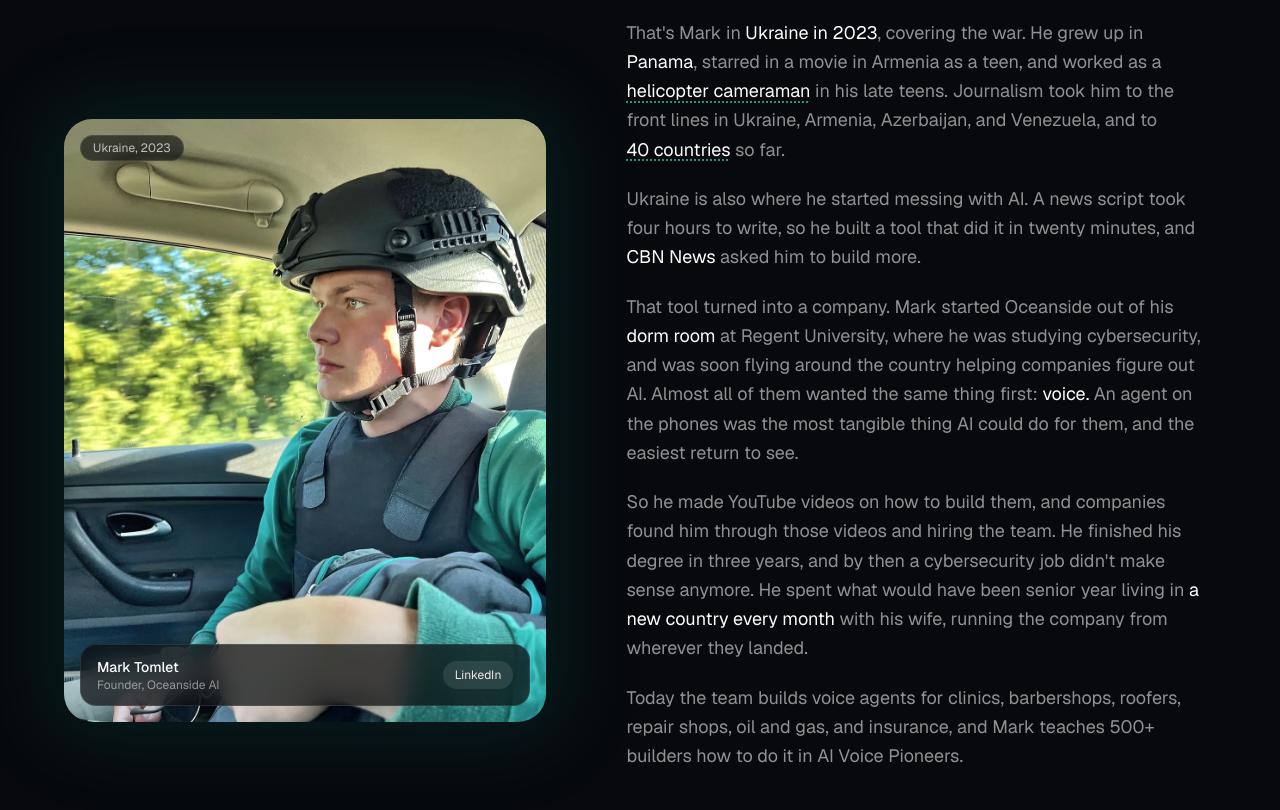
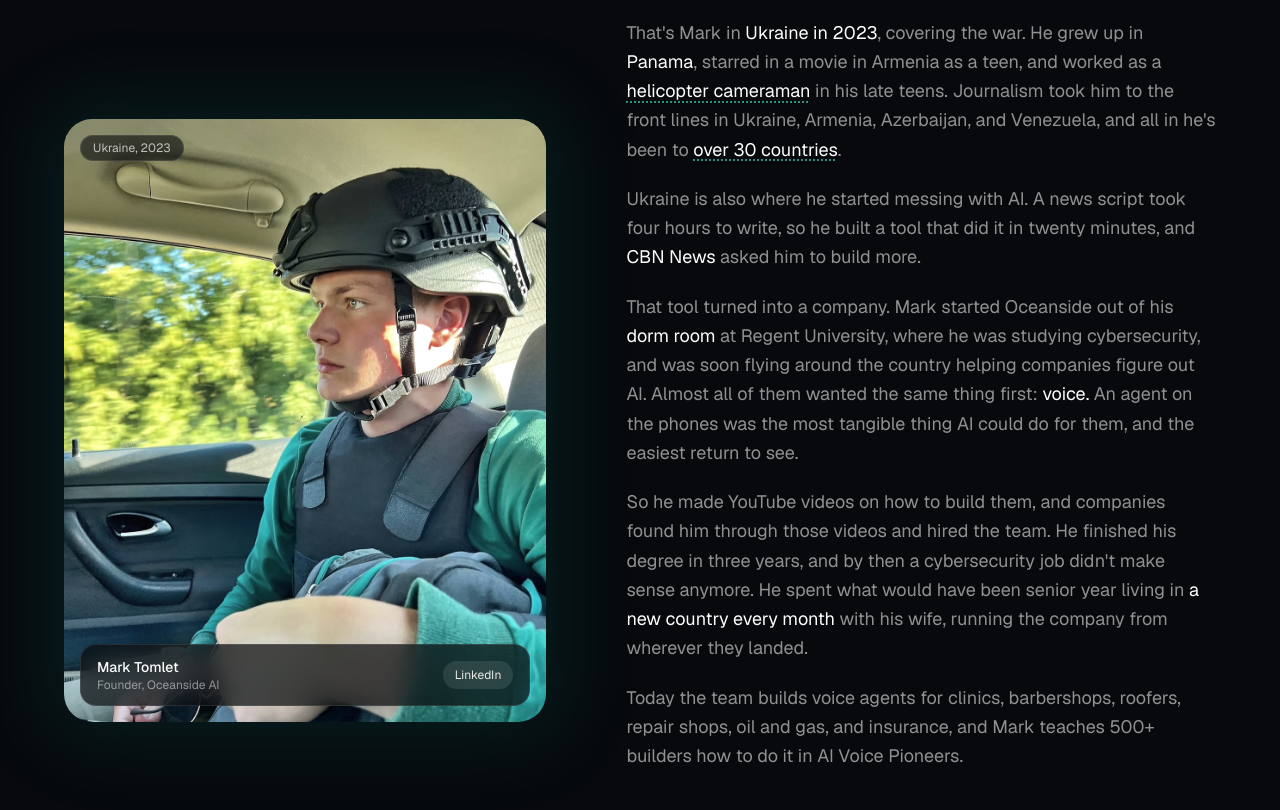
Before and after one commit to mtomlet/oceansideai, a Next.js app: page / in a window 1280 px wide. Shown: the part 4200-5010 px from the top of the page. Built offline with nearby package versions, Linux system fonts and the light colour scheme.

Commit message:
About: over 30 countries, grammar fix
Co-Authored-By: Claude Opus 5.5 (1M context) <noreply@anthropic.com>

```diff
--- a/app/page.tsx
+++ b/app/page.tsx
@@ -310,7 +310,7 @@ export default function Home() {
                     worked as a{" "}
                     <HoverPhoto label="helicopter cameraman" src="/helicopter.jpg" alt="Mark in a helicopter over Panama" caption="Up in the air over Panama" />{" "}
                     in his late teens. Journalism took him to the front lines in
-                    Ukraine, Armenia, Azerbaijan, and Venezuela, and to <Countries /> so far.
+                    Ukraine, Armenia, Azerbaijan, and Venezuela, and all in he&apos;s been to <Countries />.
                   </p>
                   <p>
                     Ukraine is also where he started messing with AI. A news script took four hours to write, so he
@@ -326,7 +326,7 @@ export default function Home() {
                   </p>
                   <p>
                     So he made YouTube videos on how to build them, and companies found him
-                    through those videos and hiring the team. He finished his degree in three years, and by then a
+                    through those videos and hired the team. He finished his degree in three years, and by then a
                     cybersecurity job didn&apos;t make sense anymore. He spent what would have been senior year
                     living in <span className="text-white">a new country every month</span> with his wife, running
                     the company from wherever they landed.
--- a/components/Countries.tsx
+++ b/components/Countries.tsx
@@ -3,7 +3,7 @@ export default function Countries() {
   return (
     <span tabIndex={0} className="group relative inline-block cursor-help outline-none">
       <span className="text-white underline decoration-teal-300/60 decoration-dotted underline-offset-4">
-        40 countries
+        over 30 countries
       </span>
       <span className="pointer-events-none invisible absolute bottom-full left-1/2 z-20 mb-3 w-[min(360px,82vw)] -translate-x-1/2 translate-y-1 rounded-2xl border border-white/10 bg-[#0c1014] p-3 opacity-0 shadow-[0_30px_80px_-20px_rgba(0,0,0,0.9)] transition duration-200 group-hover:visible group-hover:translate-y-0 group-hover:opacity-100 group-focus:visible group-focus:translate-y-0 group-focus:opacity-100">
         <img src="/world-visited.svg" alt="World map with countries Mark has visited highlighted" className="block w-full" />
```
